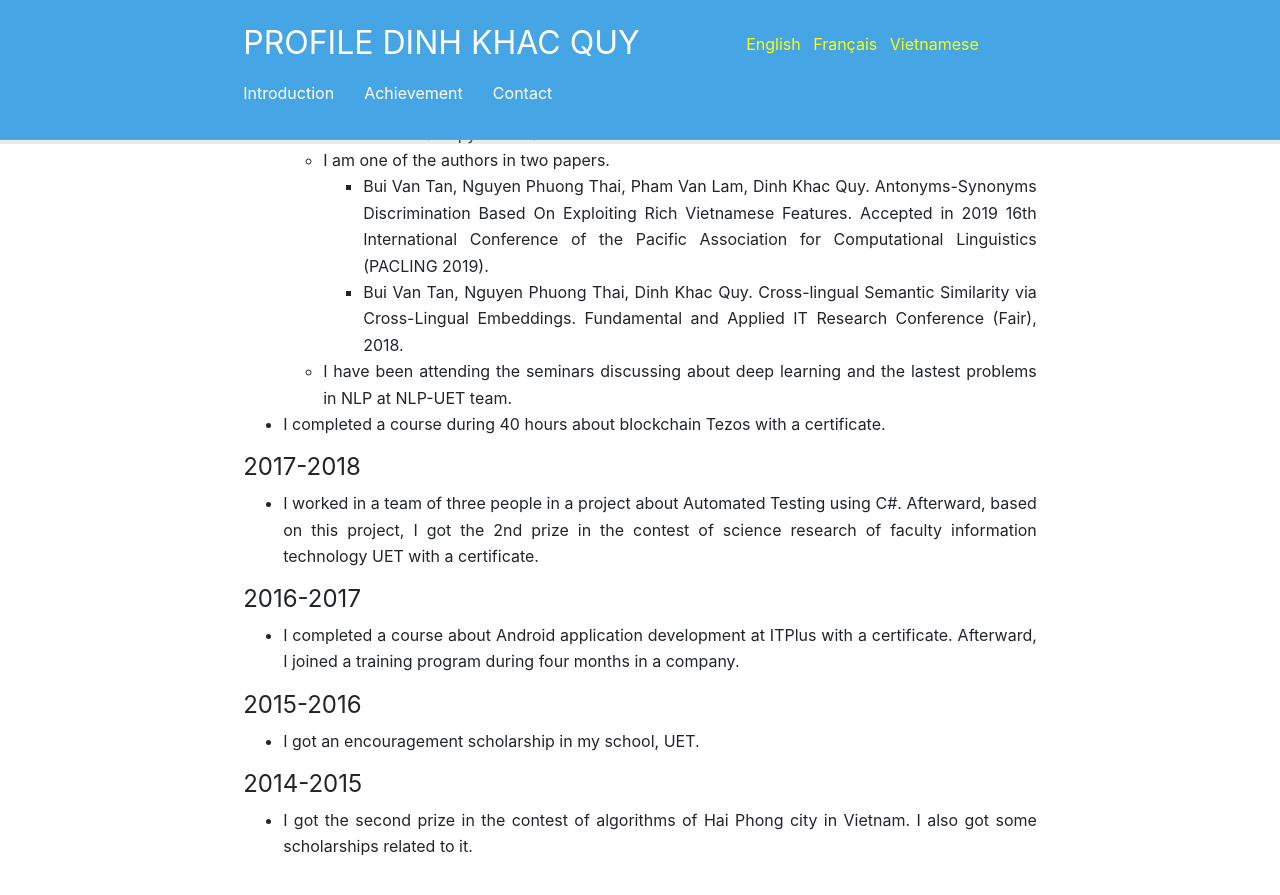
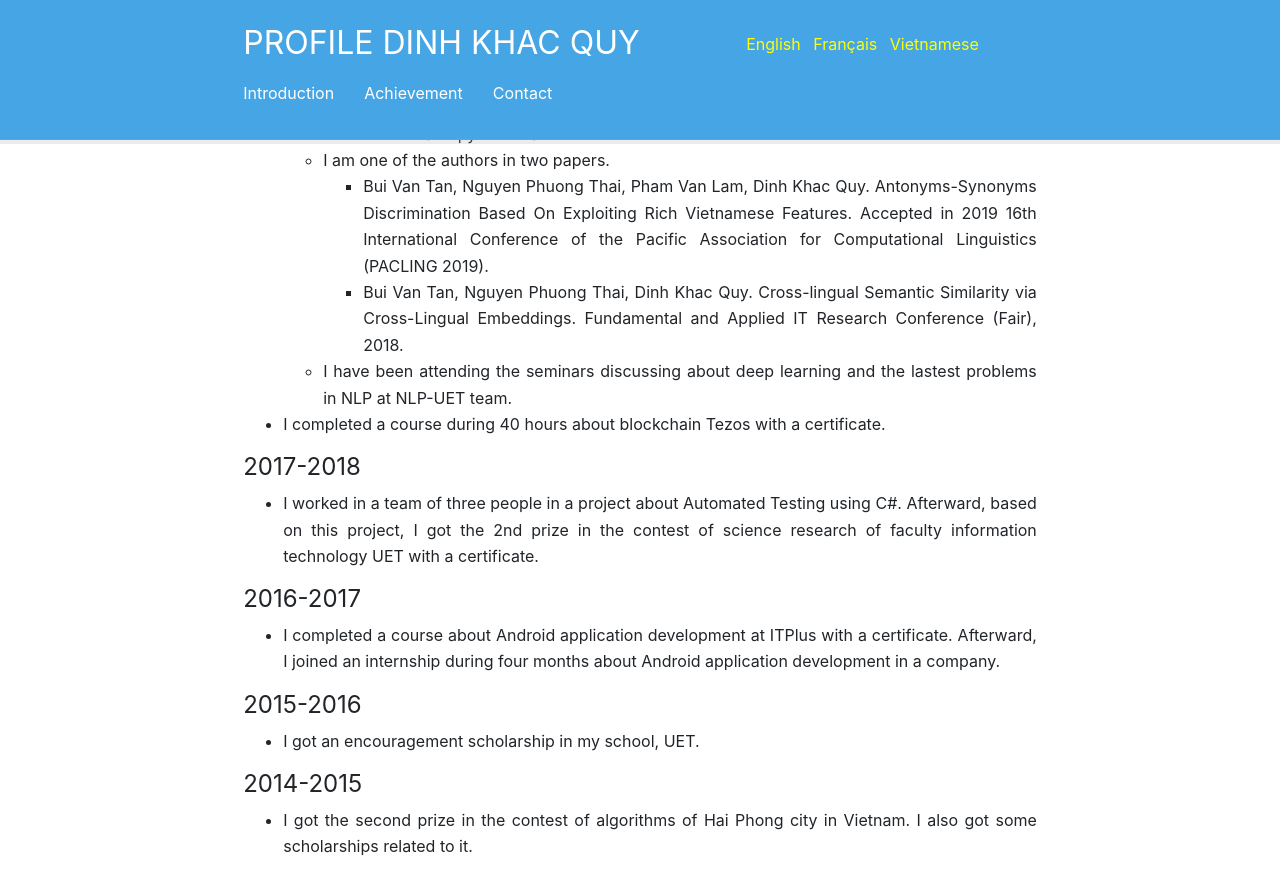
Before and after one commit to christianezeani/panthera-jekyll, a Jekyll site: the page built from en/Achievement.md, in a window 1280 px wide and 900 px high, scrolled down 743 px. Shown: the top 895 px of the window. Built offline with Jekyll 4.4.1, drawn with Linux system fonts in a browser that asks for light colours.

Commit message:
update content

```diff
--- a/en/Achievement.md
+++ b/en/Achievement.md
@@ -36,7 +36,7 @@ order: 3
 * I worked in a team of three people in a project about Automated Testing using C#. Afterward, based on this project, I got the 2nd prize in the contest of science research of faculty information technology UET with a certificate.
 
 #### 2016-2017
-* I completed a course about Android application development at ITPlus with a certificate. Afterward, I joined a training program during four months in a company.
+* I completed a course about Android application development at ITPlus with a certificate. Afterward, I joined an internship during four months about Android application development in a company.
 
 #### 2015-2016
 * I got an encouragement scholarship in my school, UET.
```
Also changed, not shown: fr/Achievement.md (+1 -1 lines), vi/Achievement.md (+1 -1 lines).
